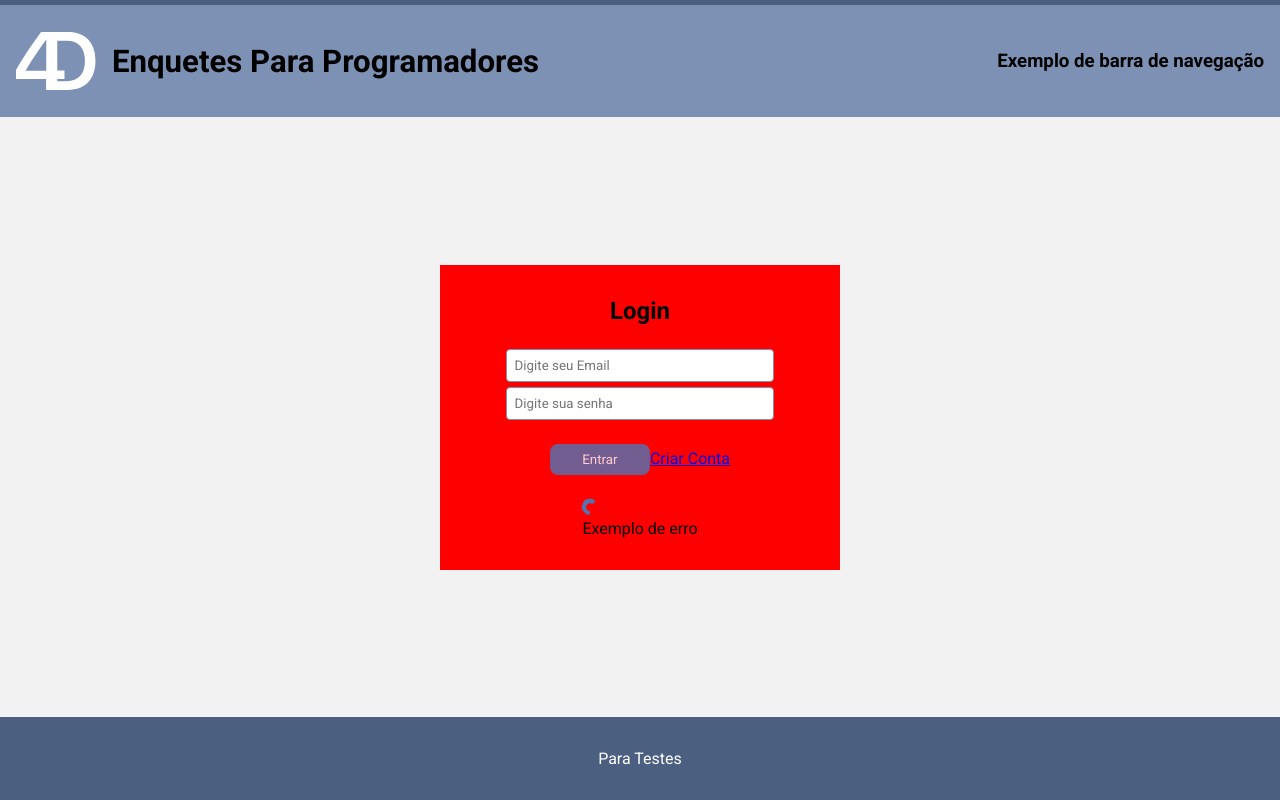
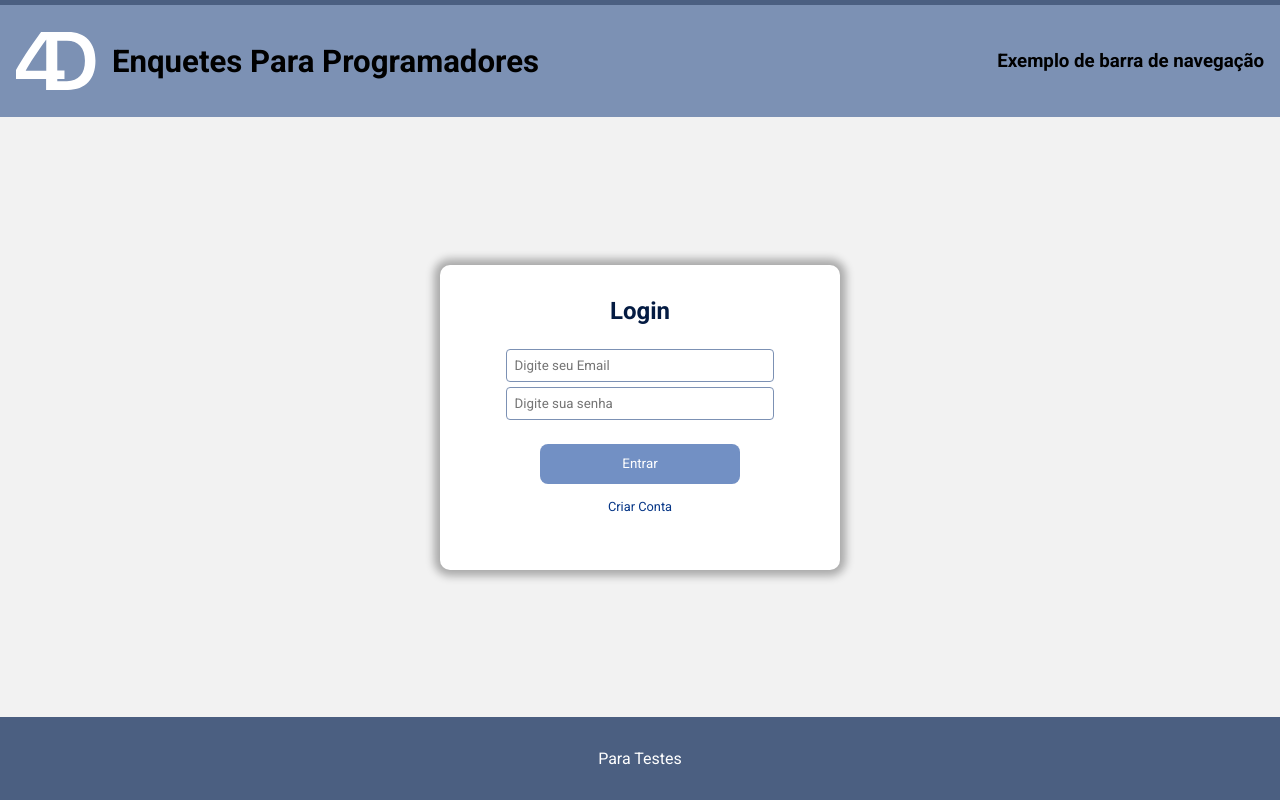
Before and after one commit to PedroSolano27/Curso_TypeScript, a React app in the folder Clean-React/: page / in a window 1280 px wide. Built offline with nearby package versions, Linux system fonts and the light colour scheme.

Commit message:
Adicionado estilos iniciais da página de login

```diff
--- a/Clean-React/src/Presentation/Pages/LoginPage/Login.css
+++ b/Clean-React/src/Presentation/Pages/LoginPage/Login.css
@@ -1,5 +1,56 @@
 /* Estilos da página de Login */
 
 #login {
-    background-color: red;
+    background-color: #ffffff;
+    border-radius: 10px;
+    box-shadow: rgba(0, 0, 0, 0.3) 0px 0px 8px 6px;
 }
+
+#login h2 {
+    color: #041b42;
+}
+
+#login .wrong {
+    background-color: #fff2f2;
+    border: 1px solid #b41212;
+}
+
+#login button {
+    height: 40px;
+    width: 200px;
+}
+
+.login-inputs {
+    display: flex;
+    flex-direction: column;
+    align-items: center;
+    gap: 15px;
+}
+
+.login-inputs a {
+    text-decoration: none;
+    font-size: 0.8rem;
+    color: #053586;
+}
+
+.login-inputs a:hover {
+    opacity: 0.8;
+}
+
+.status-msg {
+    display: flex;
+    flex-direction: column;
+    align-items: center;
+    justify-content: center;
+    gap: 1rem;
+    font-size: 0.8rem;
+}
+
+.status-msg .spinner {
+    display: none;
+}
+
+.status-msg p {
+    color: #b41212;
+    display: none;
+}
```
